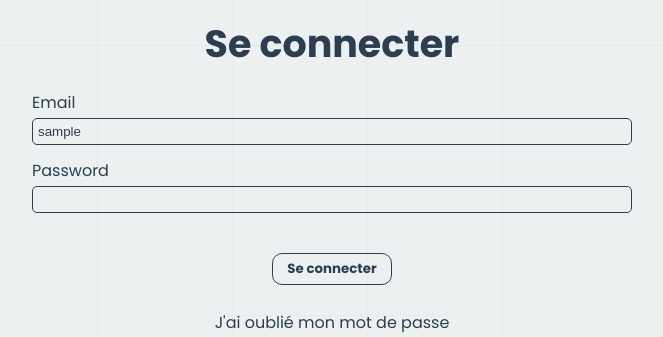
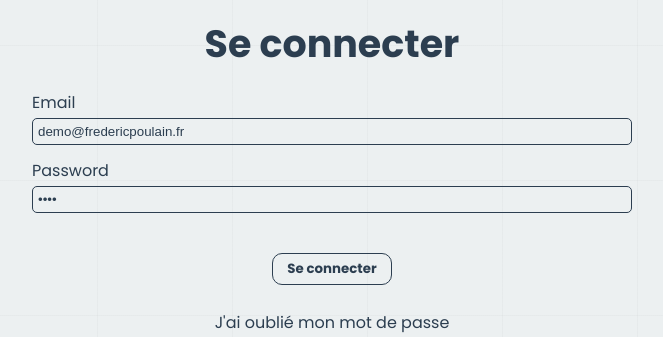
Before and after one commit to fredericpoulain/weatherIA, a Symfony app: template templates/security/login.html.twig in a window 1280 px wide. Shown: the part 90-427 px from the top of the page, without its empty margins (308-971 px from the left). Run offline with Twig, Linux system fonts and the light colour scheme; the template is opened without the code that fills it: most values are stand-ins (such as "Sample title", 1, 10 or a date in 2020); some libraries are stand-ins or nearby versions.

Commit message:
mise en place de restrictions compte demo

```diff
--- a/src/Controller/ProfileController.php
+++ b/src/Controller/ProfileController.php
@@ -29,6 +29,9 @@ class ProfileController extends AbstractController
         UserPasswordHasherInterface $userPasswordHasher
     ): Response
     {
+        $this->addFlash('infoMessageFlash', "Version de démonstration : les informations de ce profil ne peuvent pas être modifiées");
+        return $this->redirectToRoute('app_home');
+
         $user = $this->getUser();
         if (!$user) {
             return $this->redirectToRoute('app_home');
--- a/src/Controller/RegistrationController.php
+++ b/src/Controller/RegistrationController.php
@@ -27,6 +27,9 @@ class RegistrationController extends AbstractController
 
     ): Response
     {
+        $this->addFlash('infoMessageFlash', "Version de démonstration ! Inscriptions désactivées");
+        return $this->redirectToRoute('app_login');
+
         if ($this->getUser()) {
             return $this->redirectToRoute('app_home');
         }
--- a/src/Controller/SecurityController.php
+++ b/src/Controller/SecurityController.php
@@ -48,6 +48,9 @@ class SecurityController extends AbstractController
         UsersRepository $usersRepository
     ): Response
     {
+        $this->addFlash('infoMessageFlash', "Version de démonstration ! <br>LOGIN : demo@fredericpoulain.fr <br> PASS : demo");
+        return $this->redirectToRoute('app_login');
+
         if ($this->getUser()) {
             return $this->redirectToRoute('app_home');
         }
--- a/templates/security/login.html.twig
+++ b/templates/security/login.html.twig
@@ -20,12 +20,12 @@
             <form method="post">
                 <div>
                     <label for="inputEmail">Email</label>
-                    <input type="email" value="{{ last_username }}" name="email" id="inputEmail" class=""
+                    <input type="email" value="demo@fredericpoulain.fr" name="email" id="inputEmail" class=""
                            autocomplete="email" required autofocus>
                 </div>
                 <div>
                     <label for="inputPassword">Password</label>
-                    <input type="password" name="password" id="inputPassword" class=""
+                    <input type="password" value="demo" name="password" id="inputPassword" class=""
                            autocomplete="current-password" required>
                 </div>
                 <div>
```
